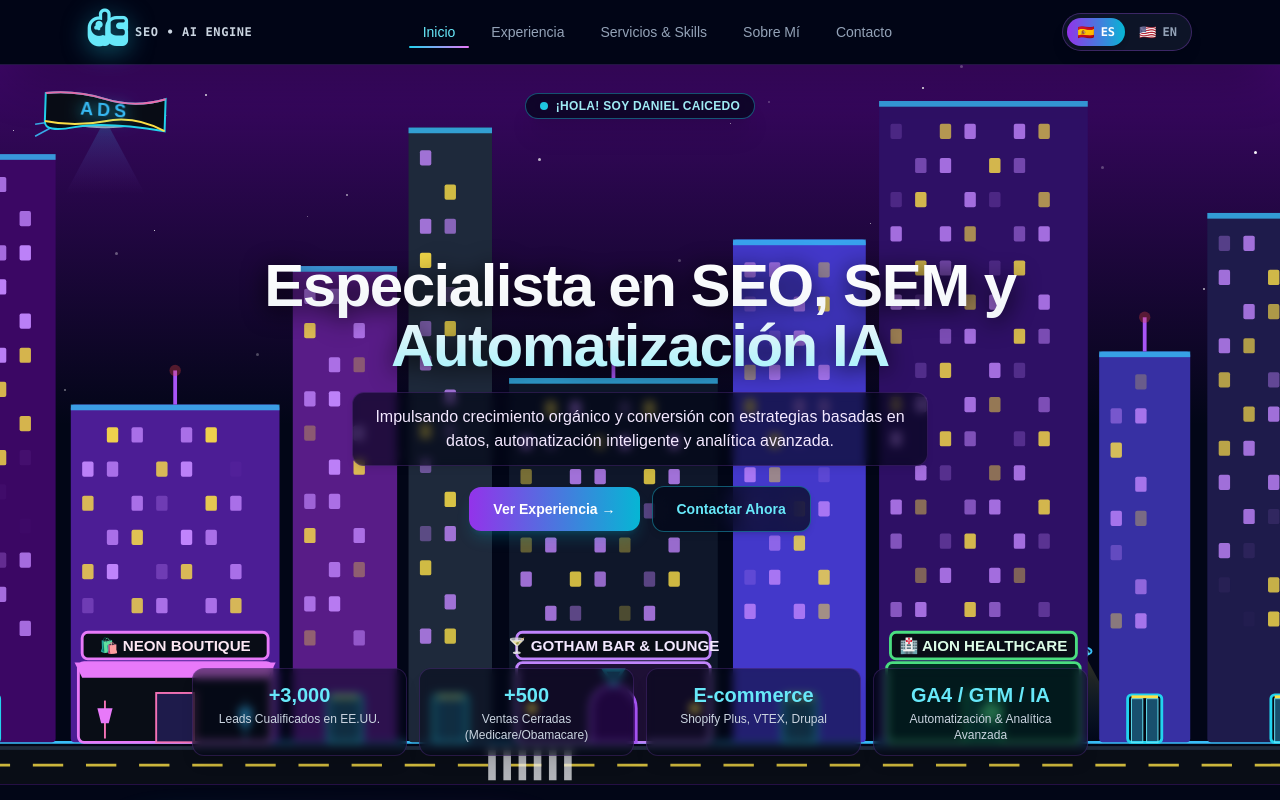
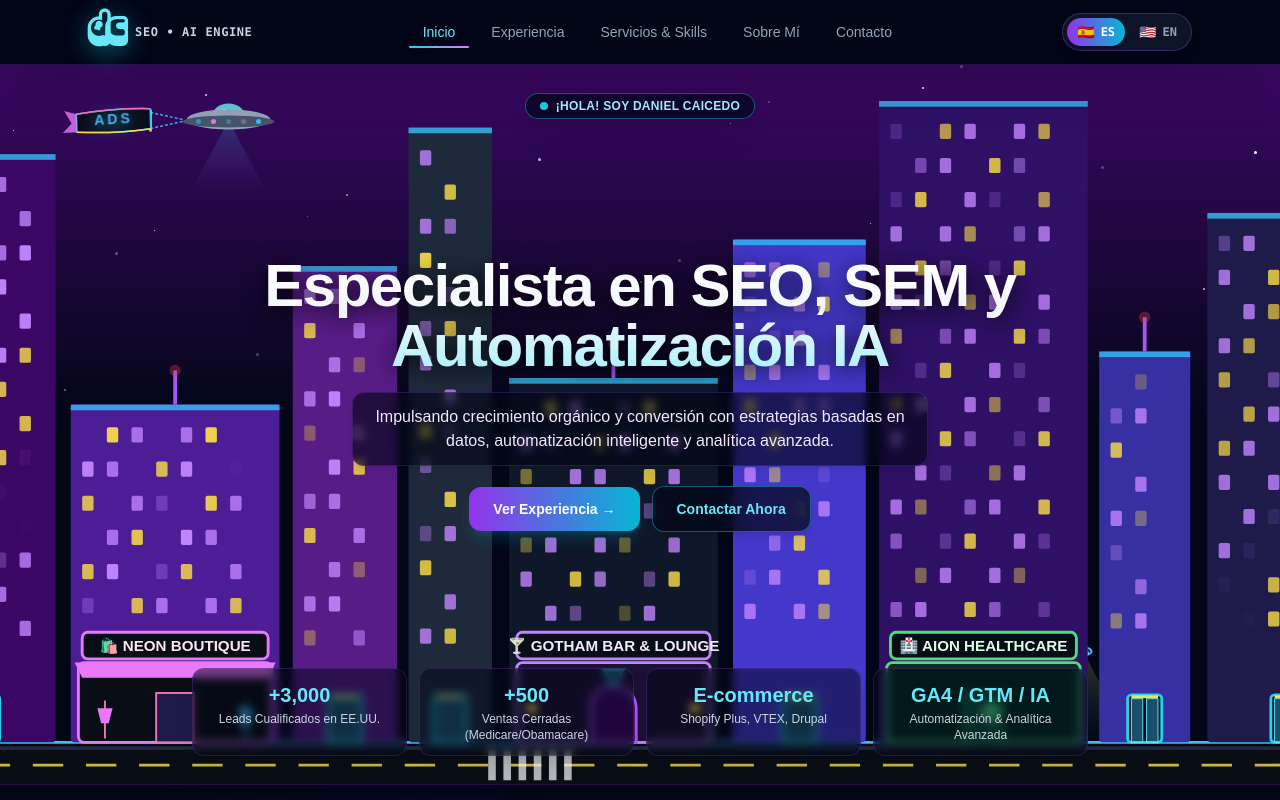
Before and after one commit to danielcaicedo95/agency, a Next.js app: page / in a window 1280 px wide. Shown: the top 800 px of the page. Built offline with nearby package versions, Linux system fonts and the light colour scheme.

Commit message:
fix: refine UFO banner to trailing airplane-style advertising ribbon displaying only ADS tied behind saucer

```diff
--- a/src/app/components/CityAnimation.tsx
+++ b/src/app/components/CityAnimation.tsx
@@ -151,20 +151,20 @@ export default function CityAnimation() {
         />
       ))}
 
-      {/* NAVE OVNI CON BANNER REMOLCADO 'ADS' ONDULADO Y DINÁMICO */}
+      {/* NAVE OVNI CON BANNER REMOLCADO 'ADS' AL ESTILO DE PUBLICIDAD AÉREA EN AVIONES */}
       <motion.g
         className="absolute z-20 pointer-events-none"
         initial={{ x: '-25%', y: '6%' }}
         animate={{
           x: ['-25%', '125%'],
-          y: ['6%', '20%', '8%', '24%', '10%', '16%'],
+          y: ['6%', '18%', '8%', '22%', '10%', '15%'],
         }}
         transition={{
-          x: { duration: 20, repeat: Infinity, ease: 'linear' },
-          y: { duration: 20, repeat: Infinity, ease: 'easeInOut' },
+          x: { duration: 22, repeat: Infinity, ease: 'linear' },
+          y: { duration: 22, repeat: Infinity, ease: 'easeInOut' },
         }}
       >
-        <svg width="240" height="130" viewBox="0 0 240 130" className="overflow-visible">
+        <svg width="260" height="130" viewBox="-120 0 240 130" className="overflow-visible">
           {/* Rayo abductor emisor de luz */}
           <motion.polygon
             points="60,35 20,110 100,110"
@@ -189,7 +189,7 @@ export default function CityAnimation() {
           <circle cx="58" cy="27" r="1" fill="#000" />
           <circle cx="62" cy="27" r="1" fill="#000" />
 
-          {/* Platillo metálico */}
+          {/* Platillo metálico principal (Nave 100% visible sin tapar) */}
           <ellipse cx="60" cy="34" rx="42" ry="10" fill="#94a3b8" />
           <ellipse cx="60" cy="36" rx="46" ry="6" fill="#475569" />
 
@@ -206,57 +206,53 @@ export default function CityAnimation() {
             />
           ))}
 
-          {/* CUERDAS QUE CONECTAN LA PARTE TRASERA DE LA NAVE AL BANNER 'ADS' */}
-          <line x1="16" y1="36" x2="-10" y2="40" stroke="#38bdf8" strokeWidth="1.5" opacity="0.9" />
-          <line x1="16" y1="38" x2="-10" y2="52" stroke="#38bdf8" strokeWidth="1.5" opacity="0.9" />
+          {/* CUERDAS DE ACOPLE QUE SALEN DE LA PARTE TRASERA DE LA NAVE HACIA EL BANNER (ATÁS DE LA NAVE) */}
+          <line x1="14" y1="34" x2="-18" y2="27" stroke="#38bdf8" strokeWidth="1.5" strokeDasharray="3 2" opacity="0.9" />
+          <line x1="14" y1="36" x2="-18" y2="43" stroke="#38bdf8" strokeWidth="1.5" strokeDasharray="3 2" opacity="0.9" />
 
-          {/* BANNER LARGO REMOLCADO QUE ONDULA CON EL VIENTO (FÍSICA FLUIDA) */}
+          {/* MASTIL / BARRA RIGIDA DORSAL DEL BANNER DE PUBLICIDAD AÉREA */}
+          <line x1="-18" y1="24" x2="-18" y2="46" stroke="#fde047" strokeWidth="2.5" />
+
+          {/* BANNER AÉREO COMPACTO 'ADS' REMOLCADO ATRÁS CON FÍSICA ONDULANTE DE VIENTO */}
           <motion.g
-            transform="translate(-130, 24)"
             animate={{
-              rotate: [-4, 5, -3, 4, -4],
-              y: [0, 4, -2, 5, 0],
-              skewY: [-2, 3, -2],
+              rotate: [-3, 4, -2, 3, -3],
+              y: [0, 3, -2, 4, 0],
+              skewY: [-2, 2, -2],
             }}
             transition={{
-              duration: 2.2,
+              duration: 2,
               repeat: Infinity,
               ease: 'easeInOut',
             }}
-            style={{ transformOrigin: 'right center' }}
+            style={{ transformOrigin: '-18px 35px' }}
           >
-            {/* Cuerpo del banner textil flexible de neón (Largo: 115px) */}
+            {/* Cinta textil ondeante estilo banner publicitario de avión */}
             <path
-              d="M 0,10 Q 30,5 60,12 T 120,8 L 120,40 Q 60,34 30,42 T 0,38 Z"
+              d="M -92,26 Q -55,22 -18,25 L -18,45 Q -55,48 -92,44 Z"
               fill="#090d16"
+              fillOpacity="0.9"
               stroke="#22d3ee"
-              strokeWidth="2"
+              strokeWidth="1.5"
             />
 
-            {/* Borde neón brillante animado */}
-            <path
-              d="M 0,10 Q 30,5 60,12 T 120,8"
-              fill="none"
-              stroke="#f472b6"
-              strokeWidth="2"
-            />
-            <path
-              d="M 0,38 Q 30,42 60,34 T 120,40"
-              fill="none"
-              stroke="#fde047"
-              strokeWidth="2"
-            />
+            {/* Borde neón superior e inferior de la tela del banner */}
+            <path d="M -92,26 Q -55,22 -18,25" fill="none" stroke="#f472b6" strokeWidth="1.5" />
+            <path d="M -92,44 Q -55,48 -18,45" fill="none" stroke="#fde047" strokeWidth="1.5" />
 
-            {/* TEXTO 'ADS' SOLAMENTE - GRANDE, CLARO Y LLAMATIVO */}
+            {/* Colas/Cintas sueltas al final del banner que flamean en el viento */}
+            <path d="M -92,26 L -104,22 L -97,35 L -106,44 L -92,44 Z" fill="#e879f9" opacity="0.8" />
+
+            {/* TEXTO 'ADS' LIMPIO, CLARO Y PERFECTAMENTE LEGIBLE */}
             <text
-              x="60"
-              y="29"
+              x="-55"
+              y="38"
               fill="#38bdf8"
-              fontSize="18"
+              fontSize="14"
               fontWeight="900"
               fontFamily="sans-serif"
+              letterSpacing="3"
               textAnchor="middle"
-              letterSpacing="4"
               className="drop-shadow-[0_2px_8px_rgba(34,211,238,0.9)]"
             >
               ADS
@@ -492,7 +488,6 @@ export default function CityAnimation() {
               {/* 1. CONCESIONARIO DE CARROS DESTACADO (APEX CYBERMOTORS) */}
               {b.establishment?.type === 'dealership' && (
                 <g>
-                  {/* Gran Showroom de Cristal Templado Iluminado */}
                   <rect
                     x={b.x + 4} y={facadeY - 2}
                     width={b.width - 8} height={facadeH + 2}
@@ -504,7 +499,6 @@ export default function CityAnimation() {
                     fill="url(#showroomGlow)" fillOpacity="0.6"
                   />
 
-                  {/* Puertas de Cristal Deslizante */}
                   <rect
                     x={b.x + b.width / 2 - 14} y={groundY - 30}
                     width={28} height={30}
@@ -512,7 +506,6 @@ export default function CityAnimation() {
                   />
                   <line x1={b.x + b.width / 2} y1={groundY - 30} x2={b.x + b.width / 2} y2={groundY} stroke="#38bdf8" strokeWidth="1.5" />
 
-                  {/* AUTO DEPORTIVO CIBERNÉTICO #1 (ROJO NEÓN) */}
                   <g transform={`translate(${b.x + 10}, ${groundY - 15})`}>
                     <path d="M 0,10 L 6,4 L 20,2 L 30,5 L 38,10 Z" fill="#ef4444" />
                     <path d="M 8,4 L 18,3 L 24,5 L 20,7 Z" fill="#67e8f9" opacity="0.9" />
@@ -521,7 +514,6 @@ export default function CityAnimation() {
                     <circle cx="36" cy="9" r="1.5" fill="#fde047" />
                   </g>
 
-                  {/* AUTO DEPORTIVO CIBERNÉTICO #2 (CIAN NEÓN) */}
                   <g transform={`translate(${b.x + 92}, ${groundY - 15})`}>
                     <path d="M 0,10 L 6,4 L 20,2 L 30,5 L 38,10 Z" fill="#38bdf8" />
                     <path d="M 8,4 L 18,3 L 24,5 L 20,7 Z" fill="#f472b6" opacity="0.9" />
@@ -530,7 +522,6 @@ export default function CityAnimation() {
                     <circle cx="36" cy="9" r="1.5" fill="#22d3ee" />
                   </g>
 
-                  {/* LETRERO NEÓN ENCIMA DE LA PUERTA */}
                   <g>
                     <rect
                       x={b.x + 8} y={facadeY - 20}
@@ -689,7 +680,7 @@ export default function CityAnimation() {
           );
         })}
 
-        {/* Grúa de construcción animada */}
+        {/* Grúa de construcción animada en el extremo derecho */}
         <motion.g
           initial={{ opacity: 0, y: 50 }}
           animate={{ opacity: 1, y: 0 }}
```
